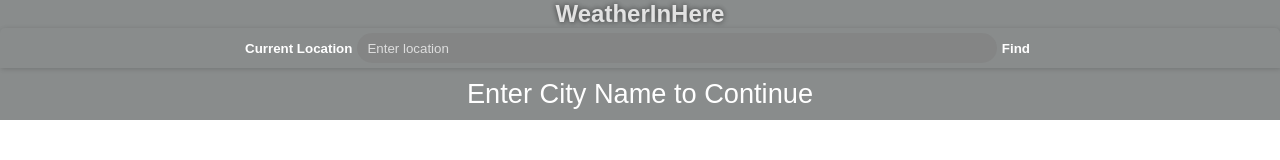
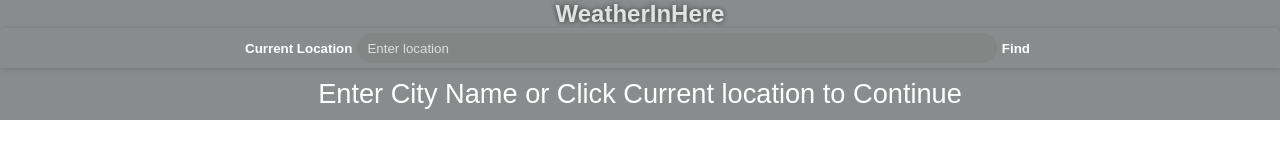
Before and after one commit to anuragsahay5/WeatherInHere, a website: page static/home.html in a window 1280 px wide. Drawn offline with Linux system fonts and the light colour scheme.

Commit message:
Update home.html

```diff
--- a/static/home.html
+++ b/static/home.html
@@ -24,7 +24,7 @@
     </form>
     </div>
       <div class="w_curr">
-        <div class="w_loc">Enter City Name to Continue</div>
+        <div class="w_loc">Enter City Name or Click Current location to Continue</div>
 
 
     </div>
```
